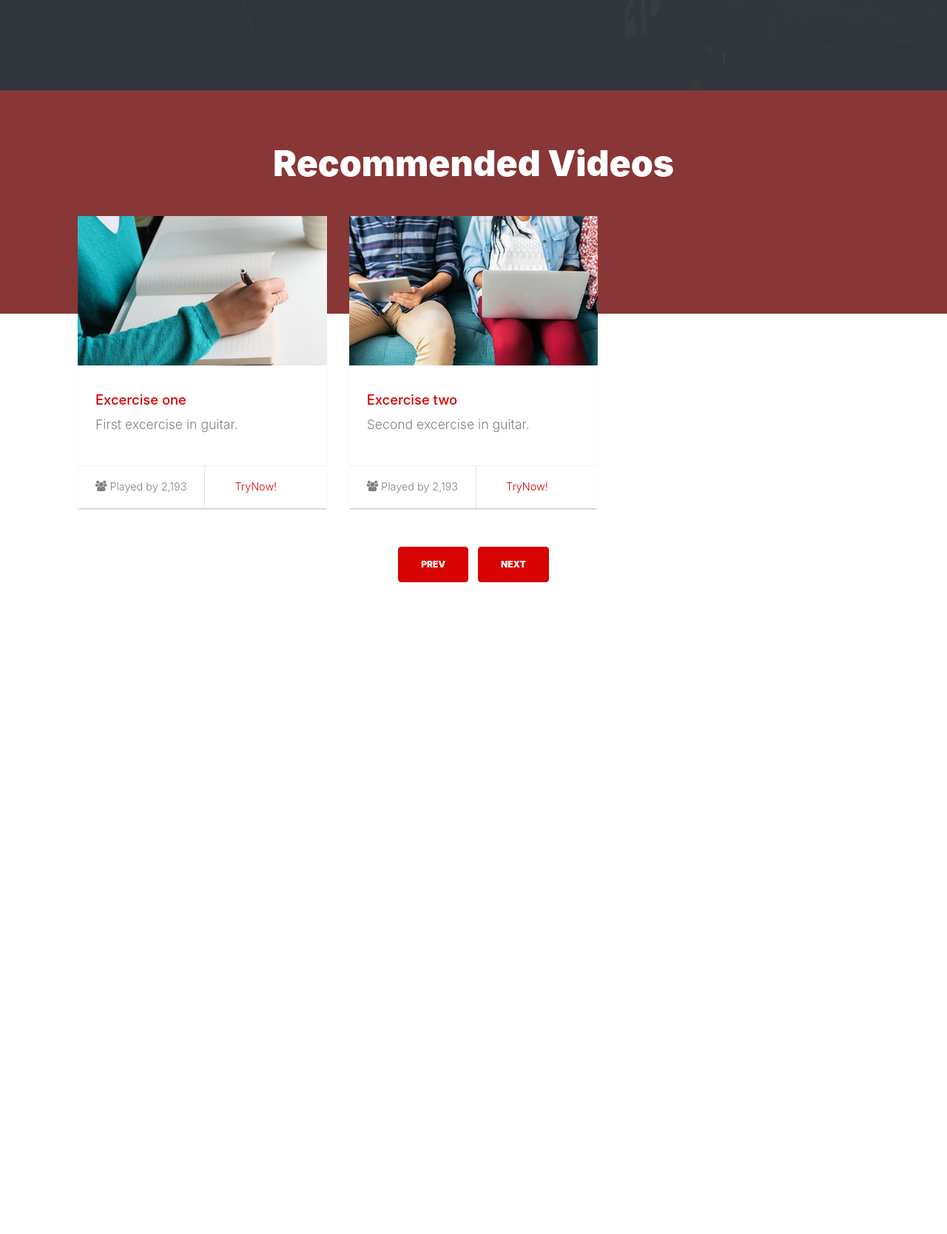
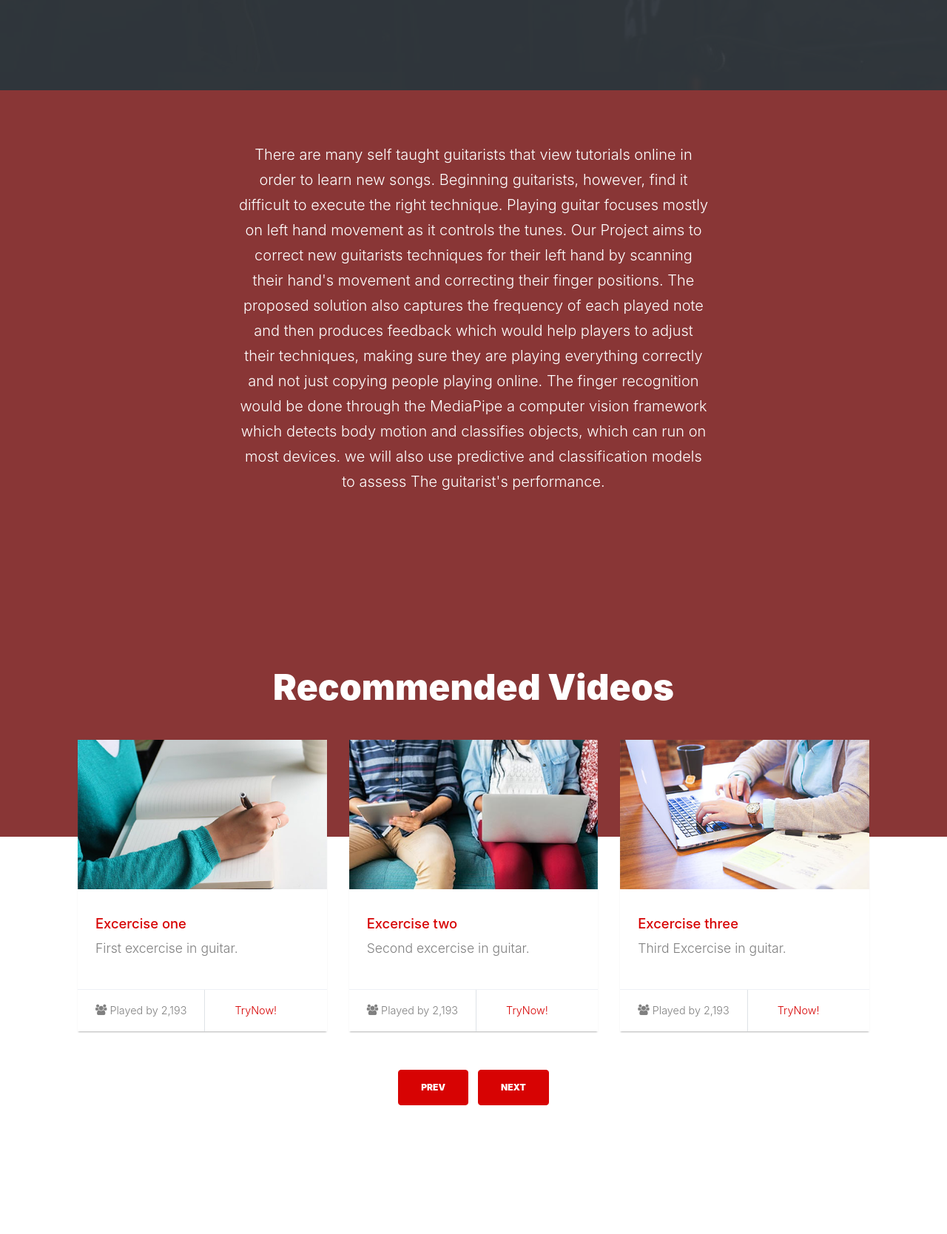
Before and after one commit to karimaboelregal/GuitarPickUp_Project, a Django app: page / in a window 1280 px wide. Shown: the part 778-2446 px from the top of the page at 74% size. Before the commit the page ends 1565 px from the top, so only its background shows below. Run offline with Django 4.2, Linux system fonts and the light colour scheme; some libraries are stand-ins or nearby versions; some web fonts are replaced.

Commit message:
about us section

```diff
--- a/GuitarPickUp/templates/base/home.html
+++ b/GuitarPickUp/templates/base/home.html
@@ -98,6 +98,24 @@
 </div>
 
 <!--------------------------About us section ----------------------------------->
+
+<div class="site-section courses-title " id="courses-section">
+    <div class="container">
+        <div class="row mb-5 justify-content-center">
+            <div class="col-lg-7 text-center" data-aos="fade-up" data-aos-delay="" style="width:100%">
+                <p style="color:white; font-size:20px;">There are many self taught guitarists that view  tutorials online in order to learn new songs. Beginning guitarists, however, find it difficult to execute the right technique. Playing guitar focuses mostly on left hand movement as it controls the tunes. Our Project aims to correct new guitarists techniques for their left hand by scanning their hand's movement and correcting their finger positions. The proposed solution also
+                    captures the frequency of each played note and then produces feedback which would help players to adjust their techniques, making sure they are playing everything correctly and not just copying people playing online. The finger recognition would be done through the MediaPipe a computer vision framework which detects body motion and classifies objects, which can run on most devices. we will also use predictive and classification models to assess The guitarist's performance.</p>
+
+            </div>
+
+        </div>
+        <div class="col-lg-7 text-center" data-aos="fade-up" data-aos-delay="">
+
+        </div>
+
+    </div>
+</div>
+
 
 <!--------------------------Recommended videos section ----------------------------------->
 <div class="site-section courses-title" id="programs-section">
```
